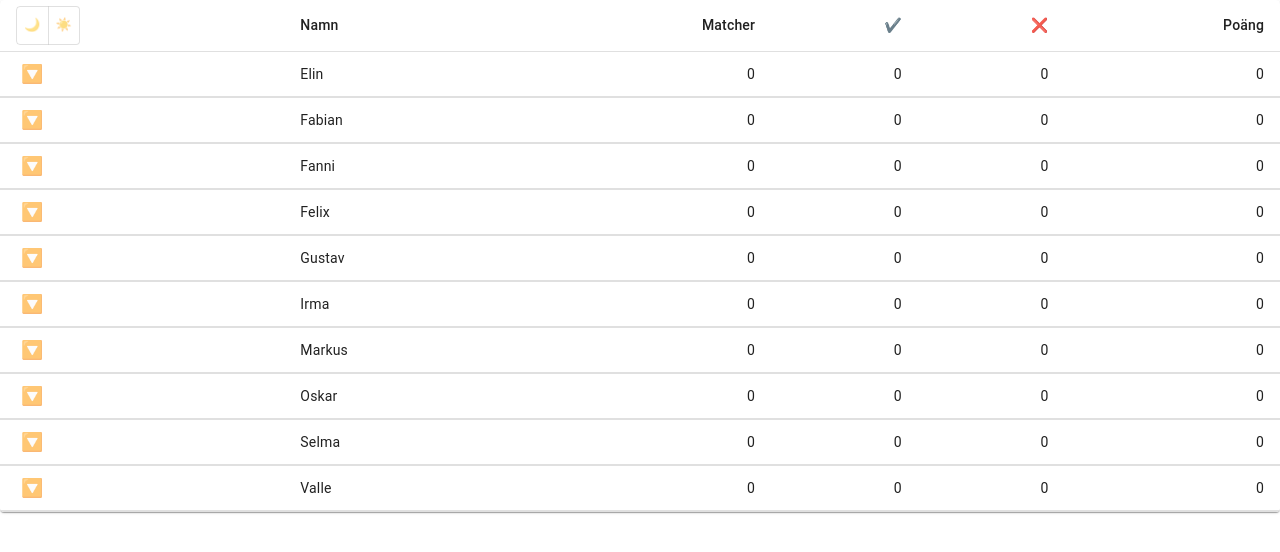
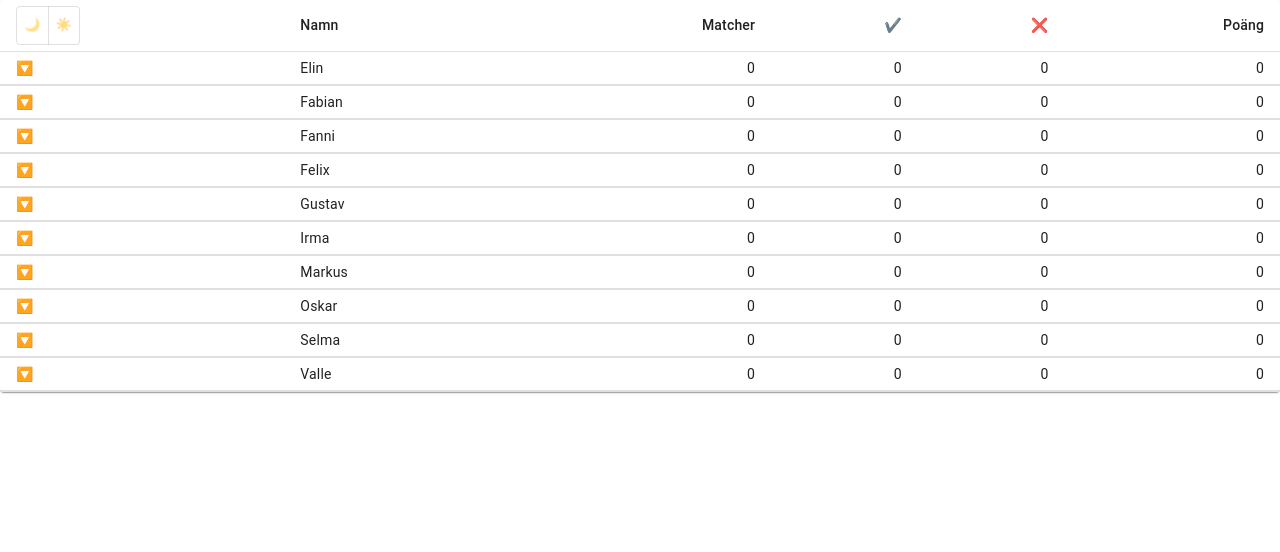
Before and after one commit to g-lowen/spela-pa-sparet, a React (Create React App) app: page / in a window 1280 px wide. Shown: the top 552 px of the page. Built offline with nearby package versions, Linux system fonts and the light colour scheme.

Commit message:
remove IconButton

```diff
--- a/src/components/CollapseRow.tsx
+++ b/src/components/CollapseRow.tsx
@@ -4,6 +4,7 @@ import { createRowData } from "./helpers/createRowData";
 import { styled } from "@mui/material/styles";
 
 const StyledTableRow = styled(TableRow)(({ theme }) => ({
+  cursor: "pointer",
   "&:nth-of-type(odd)": {
     backgroundColor: theme.palette.action.hover
   }
--- a/src/components/Row.tsx
+++ b/src/components/Row.tsx
@@ -7,7 +7,6 @@ import TableHead from "@mui/material/TableHead";
 import TableRow from "@mui/material/TableRow";
 import { createRowData } from "./helpers/createRowData";
 import { CollapseRow } from "./CollapseRow";
-import IconButton from "@mui/material/IconButton";
 import Collapse from "@mui/material/Collapse";
 import Box from "@mui/material/Box";
 import useMediaQuery from "@mui/material/useMediaQuery";
@@ -27,16 +26,8 @@ export function Row(props: { row: ReturnType<typeof createRowData> }) {
 
   return (
     <>
-      <TableRow onClick={handleClick}>
-        <TableCell>
-          <IconButton
-            aria-label="expand row"
-            size="small"
-            onClick={handleClick}
-          >
-            {open ? "🔼" : "🔽"}
-          </IconButton>
-        </TableCell>
+      <TableRow onClick={handleClick} sx={{ cursor: "pointer" }}>
+        <TableCell>{open ? "🔼" : "🔽"}</TableCell>
         <TableCell component="th" scope="row">
           {row.name}
         </TableCell>
```
